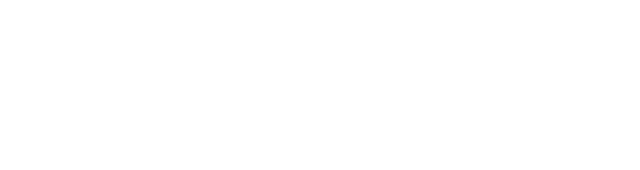
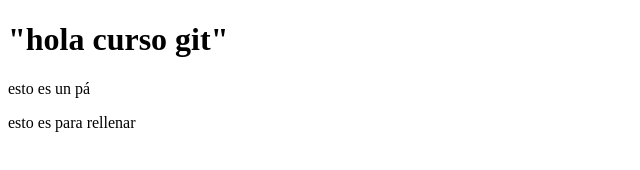
Before and after one commit to ramirezgutierrez/cursoGit, a plain HTML site: page Index.html in a window 1280 px wide. Shown: the whole page, without its empty margins (0-640 px from the left). Drawn offline with Linux system fonts and the light colour scheme.

Commit message:
agregado titulo y parrafo

```diff
--- a/Index.html
+++ b/Index.html
@@ -6,5 +6,10 @@
 </head>
 
 <body>
+
+	<h1>"hola curso git"</h1>
+	<p>esto es un p&aacute;</p>
+	<p> esto es para rellenar</p>
+
 </body>
 </html>
```
